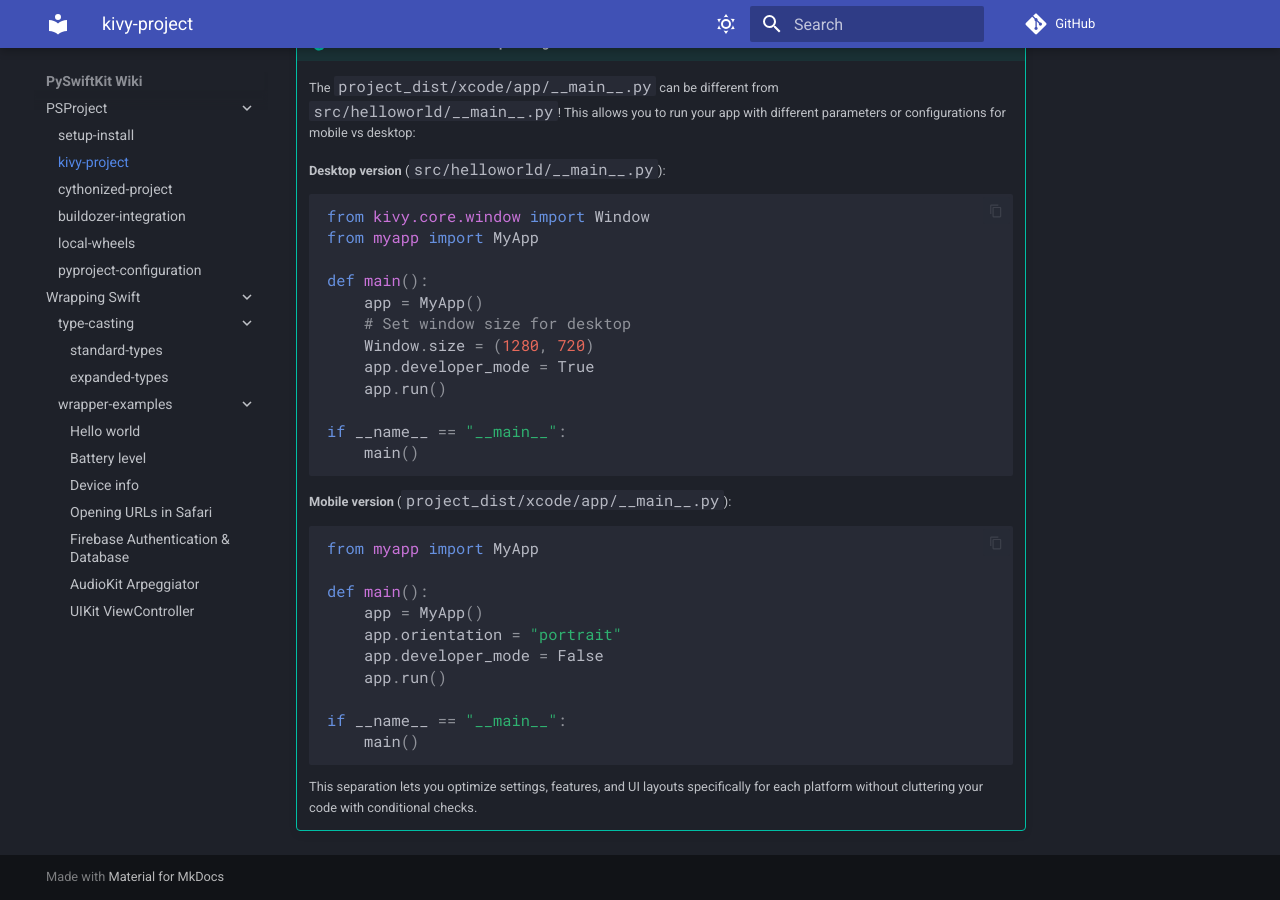
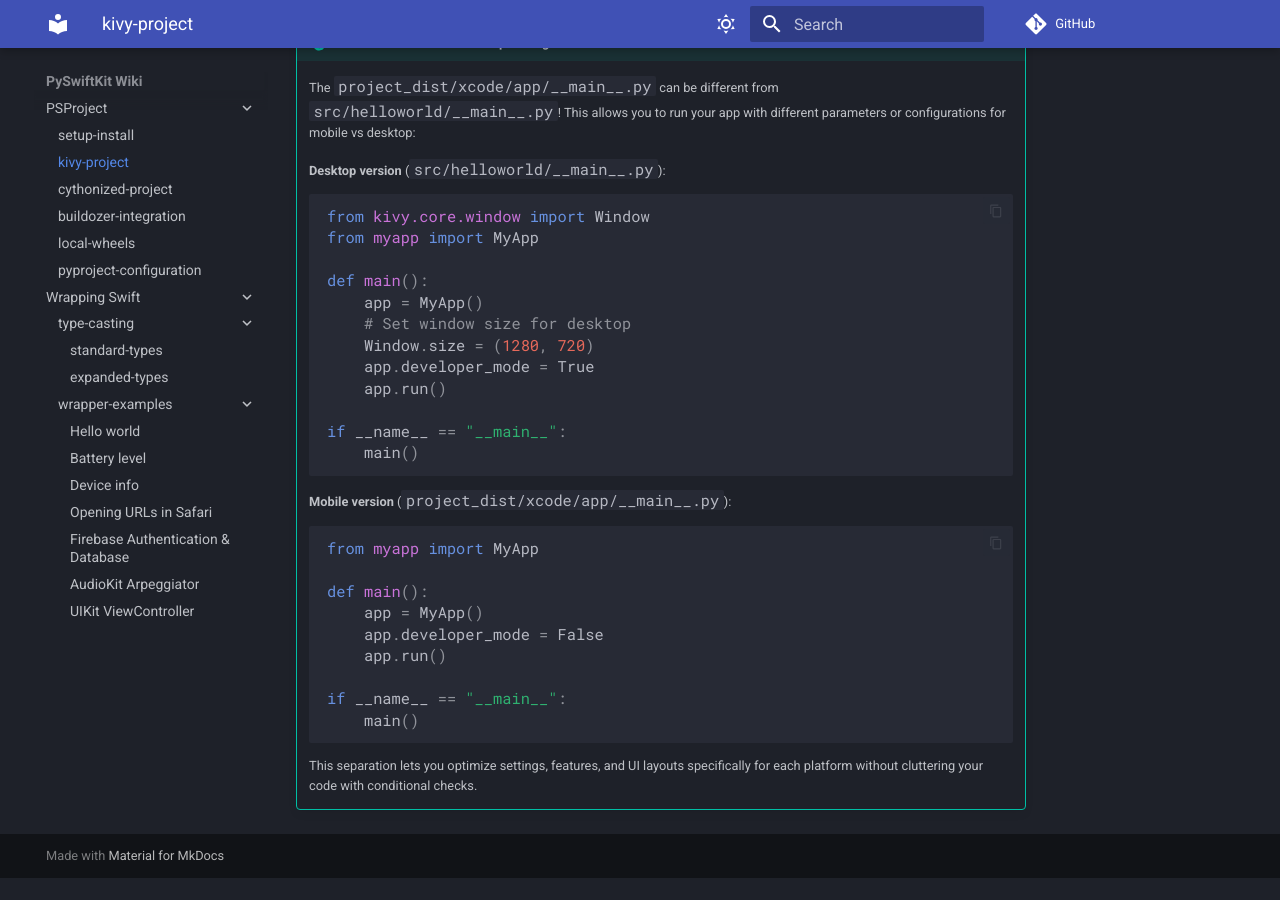
Before and after one commit to Py-Swift/wiki-source, an MkDocs documentation site: the page built from docs/project/kivy/create.md, in a window 1280 px wide and 900 px high, scrolled down 3434 px. Built offline with MkDocs 1.6.1 and Material for MkDocs 9.7.7, drawn with Linux system fonts in a browser that asks for light colours; comment, search, counter and statistics services are not loaded; after the commit the page ends 4312 px from its top, so only the background shows below that.

Commit message:
Remove orientation setting from mobile example

```diff
--- a/docs/project/kivy/create.md
+++ b/docs/project/kivy/create.md
@@ -71,7 +71,6 @@
 
     def main():
         app = MyApp()
-        app.orientation = "portrait"
         app.developer_mode = False
         app.run()
 
```
